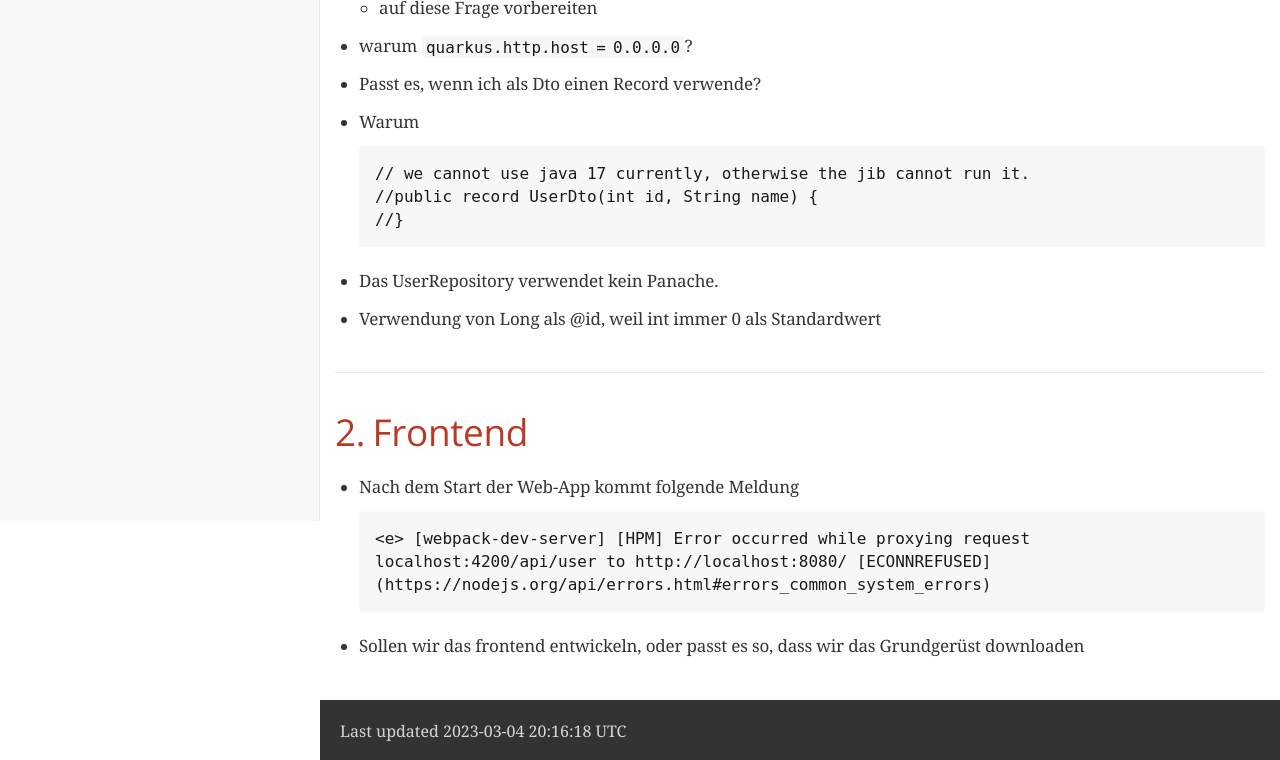
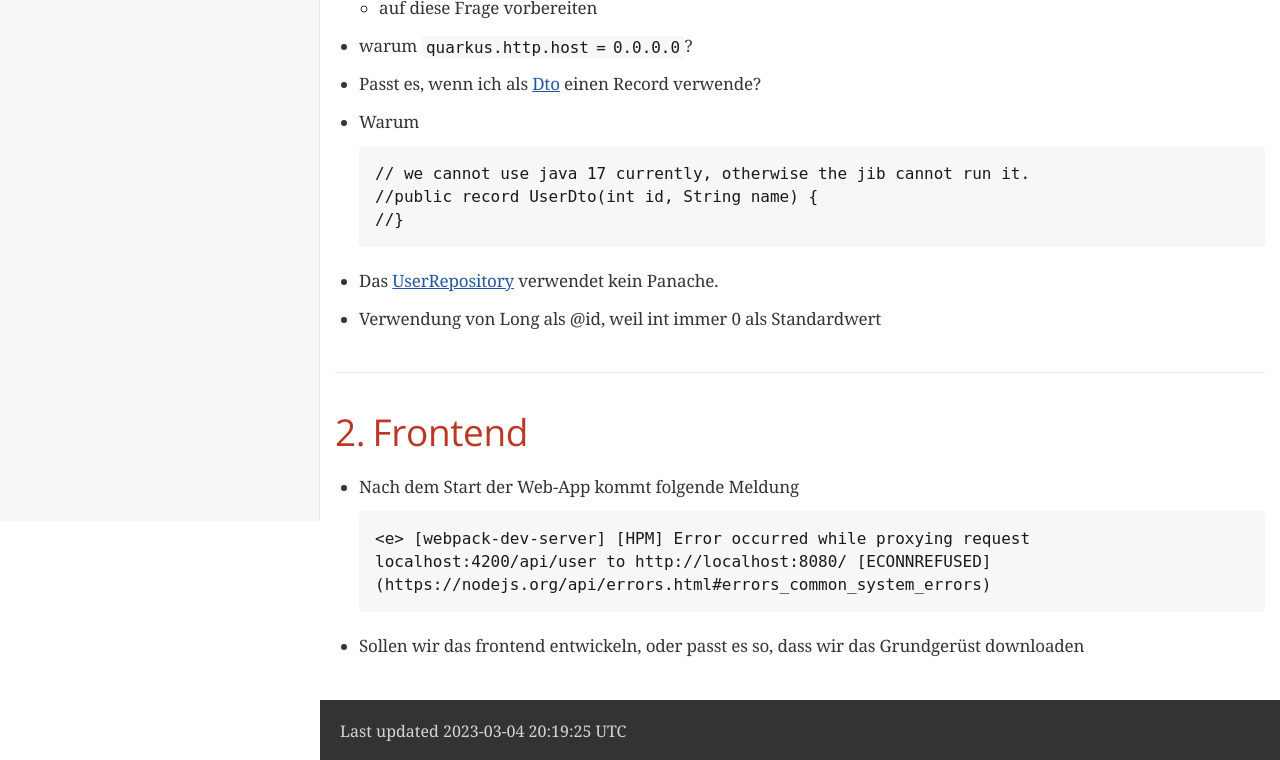
Before and after one commit to quarkus-seminar/demo-quarkus-webapp-postgres-k8s, a plain HTML site: page fragen.html in a window 1280 px wide. Shown: the part 279-1039 px from the top of the page. Drawn offline with nearby package versions, Linux system fonts and the light colour scheme; a web font is replaced by a local one.

Commit message:
Deploying to gh-pages from  @ bc7320a280488e9674aa31a6551bb9cc8278d52b 🚀

```diff
--- a/fragen.html
+++ b/fragen.html
@@ -472,7 +472,7 @@ body.book #toc,body.book #preamble,body.book h1.sect0,body.book .sect1>h2{page-b
 <p>warum <code>quarkus.http.host = 0.0.0.0</code>?</p>
 </li>
 <li>
-<p>Passt es, wenn ich als Dto einen Record verwende?</p>
+<p>Passt es, wenn ich als <a href="https://quarkus-seminar.github.io/demo-quarkus-webapp-postgres-k8s/#_userdto">Dto</a> einen Record verwende?</p>
 </li>
 <li>
 <p>Warum</p>
@@ -485,7 +485,7 @@ body.book #toc,body.book #preamble,body.book h1.sect0,body.book .sect1>h2{page-b
 </div>
 </li>
 <li>
-<p>Das UserRepository verwendet kein Panache.</p>
+<p>Das <a href="https://quarkus-seminar.github.io/demo-quarkus-webapp-postgres-k8s/#_userrepository" target="_blank" rel="noopener">UserRepository</a> verwendet kein Panache.</p>
 </li>
 <li>
 <p>Verwendung von Long als @id, weil int immer 0 als Standardwert</p>
@@ -517,7 +517,7 @@ body.book #toc,body.book #preamble,body.book h1.sect0,body.book .sect1>h2{page-b
 </div>
 <div id="footer">
 <div id="footer-text">
-Last updated 2023-03-04 20:16:18 UTC
+Last updated 2023-03-04 20:19:25 UTC
 </div>
 </div>
 </body>
```
Also changed, not shown: file.html (+1 -1 lines), index.html (+1 -1 lines), somePage.html (+1 -1 lines).
